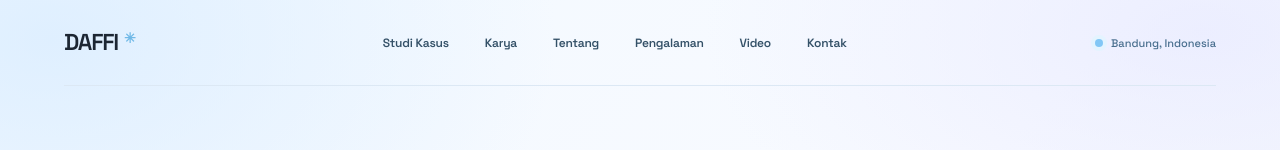
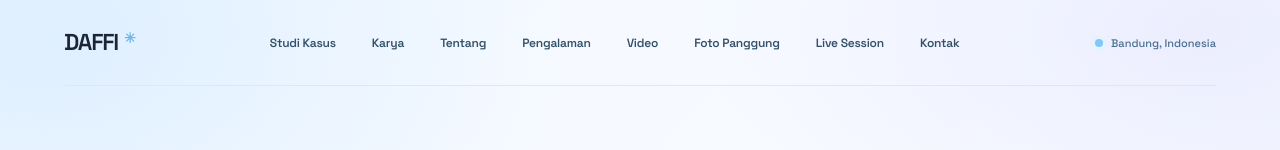
Before and after one commit to daffihrmwn24/Portfolio, a plain HTML site: page index.html in a window 1280 px wide. Shown: the top 150 px of the page. Drawn offline with Linux system fonts and the light colour scheme.

Commit message:
Activate multi-media selectors and stage photography collections on portfolio

```diff
--- a/index.html
+++ b/index.html
@@ -21,6 +21,7 @@
 <link rel="stylesheet" href="/portfolio-storytelling.css">
 <link rel="stylesheet" href="/portfolio-minimal-2026.css">
 <link rel="stylesheet" href="/portfolio-sky-blue.css">
+<link rel="stylesheet" href="/portfolio-multimedia.css">
 </head>
 <body class="no-js">
 <a class="skip" href="#work">Langsung ke proyek</a><header class="shell"><nav class="nav" aria-label="Navigasi utama"><a class="logo" href="#home">DAFFI<span>✳</span></a><div class="navlinks" id="navlinks"><a href="#work">Karya</a><a href="#about">Tentang</a><a href="#experience">Pengalaman</a><a href="#contact">Kontak</a></div><div class="nav-right"><span class="availability"><i class="dot"></i> Bandung, Indonesia</span><button class="menu" aria-label="Buka atau tutup menu" aria-expanded="false" aria-controls="navlinks" id="menu">☰</button></div></nav></header>
@@ -69,4 +70,5 @@
 <script src="/portfolio-storytelling.js" defer></script>
 <script src="/portfolio-bahasa-id.js" defer></script>
 <script src="/portfolio-minimal-2026.js" defer></script>
+<script src="/portfolio-multimedia.js" defer></script>
 </body></html>
```
